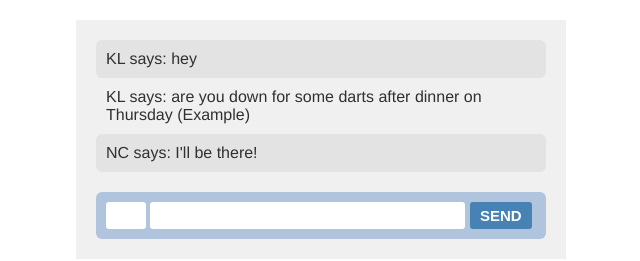
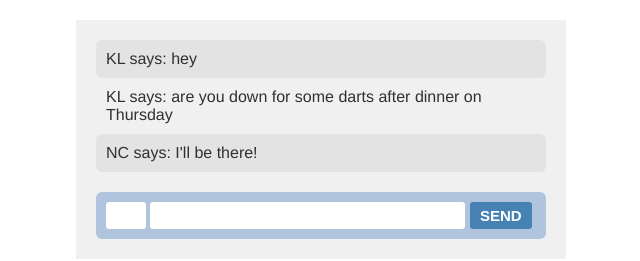
Before and after one commit to nicolehli/jsWebChatApp, a website: page client/index.html in a window 1280 px wide. Shown: the full height of the page, 319-959 px from the left. Drawn offline with nearby package versions, Linux system fonts and the light colour scheme; no server answers.

Commit message:
Added screenshot of app

```diff
--- a/client/index.html
+++ b/client/index.html
@@ -5,7 +5,7 @@
 <main>
   <ol id="history">
     <li>KL says: hey</li>
-    <li>KL says: are you down for some darts after dinner on Thursday (Example)</li>
+    <li>KL says: are you down for some darts after dinner on Thursday</li>
     <li>NC says: I'll be there!</li>
   </ol>
   <form>
```
Also changed, not shown: jsWebChatApp1.png (added).
